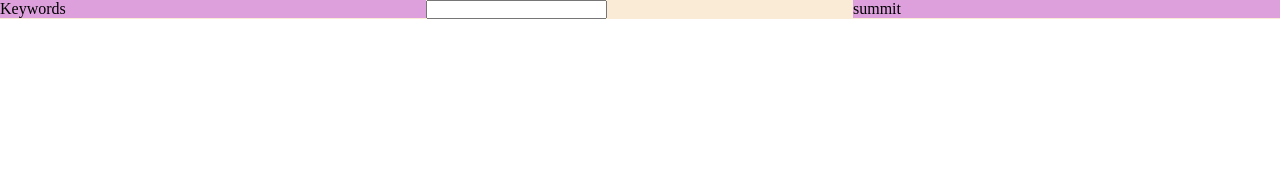
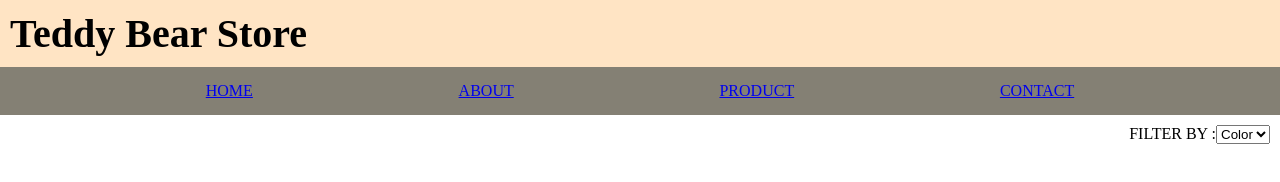
Before and after one commit to Nan-wp/learn-flex-jsd6, a plain HTML site: page index.html in a window 1280 px wide. Drawn offline with Linux system fonts and the light colour scheme.

Commit message:
add header and nav bar

```diff
--- a/index.html
+++ b/index.html
@@ -3,14 +3,28 @@
   <head>
     <meta charset="UTF-8" />
     <meta name="viewport" content="width=device-width, initial-scale=1.0" />
-    <title>learn flex</title>
+    <title>Teddy Bear Store</title>
     <link rel="stylesheet" href="style.css" type="text/css" />
   </head>
   <body>
-    <div class="big-header">
-      <div class="head">Keywords</div>
-      <div class="content"><input></input></div>
-      <div class="foot"><buttom>summit</buttom></div>
-    </div>
+    <h1>Teddy Bear Store</h1>
+    <nav class="navbar">
+      <ul class="home">
+        <li><a href="#">HOME</a></li>
+        <li><a href="#">ABOUT</a></li>
+        <li><a href="#">PRODUCT</a></li>
+        <li><a href="#">CONTACT</a></li>
+      </ul>
+    </nav>
+    <main>
+      <div class="filter">
+        <p>FILTER BY :</p>
+        <select>
+          <option value="color">Color</option>
+          <option value="Price">Price</option>
+          <option value="Size">Size</option>
+        </select>
+      </div>
+    </main>
   </body>
 </html>
--- a/style.css
+++ b/style.css
@@ -3,30 +3,47 @@
     padding: 0;
     box-sizing: border-box;
 }
-.big-header{
+
+@media only screen and (min-width: 414px) {
+    /* For mobile phones: */
+       .home{
     display: flex;
-    flex-direction: row;
-    /* height: 100vh; */
-    background-color: antiquewhite;
-
+    align-items: center;
+    height: 6vh;
+    width: 100%;
+  }
+}
+.navbar{
+    display:flex;
+    justify-content: center;
+    background-color: rgb(132, 128, 116);
+}
+.home{
+    display: flex;
+    align-items: center;
+    justify-content: space-evenly;
+    height: 6vh;
+    width: 100%;
 }
 
-.head{
-    align-self: baseline;
-    /* height: 64px; */
-    background-color: plum;
-    flex:1;
-}
-.content{
-    align-self: baseline;
-   /* height: 90vh; */
-   flex: 1px;
+li{
+    list-style: none;
 }
 
-.foot{
-    align-self: baseline;
-    /* height: 64px; */
-    background-color: plum;
-    flex:1px
-
+h1{
+    font-size: 40px;
+    font-weight: 600;
+    padding: 10px;
+    background-color: bisque;
 }
+.filter{
+    display: flex;
+    justify-content: flex-end;
+    width: 100%;
+    /* background-color: blueviolet; */
+    padding: 10px;
+}
+option{
+    width: 60%;
+    gap: 5px;
+}
```
